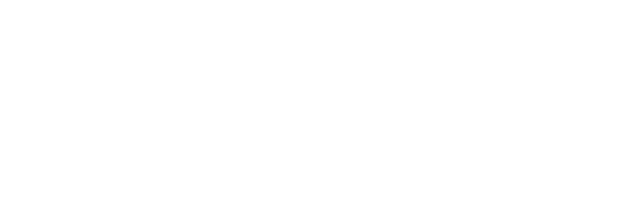
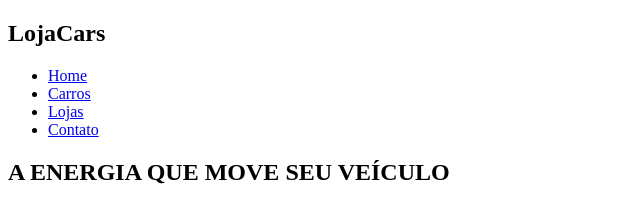
Before and after one commit to henri0675/Projeto5, a plain HTML site: page index.html in a window 1280 px wide. Shown: the whole page, without its empty margins (0-640 px from the left). Drawn offline with Linux system fonts and the light colour scheme.

Commit message:
Criando a estrutura do header

```diff
--- a/index.html
+++ b/index.html
@@ -8,7 +8,23 @@
     <title>Projeto 5</title>
 </head>
 <body>
-    <!-- chamando o js externo -->
+
+     <section class="hero">
+        <header>
+            <h1><span>Loja</span>Cars</h1>
+            <nav>
+                <ul class="header-menu">
+                    <li><a href="#">Home</a></li>
+                    <li><a href="#">Carros</a></li>
+                    <li><a href="#">Lojas</a></li>
+                    <li><a href="#">Contato</a></li>
+                </ul>
+            </nav>
+        </header>
+
+        <h2 id="titulo">A ENERGIA QUE <span>MOVE SEU VEÍCULO</span></h2>
+     </section>
+    <!-- CHAMANDO O JS EXTERNO -->
     <script src="./src/js/script.js"></script>
 </body>
 </html>
```
